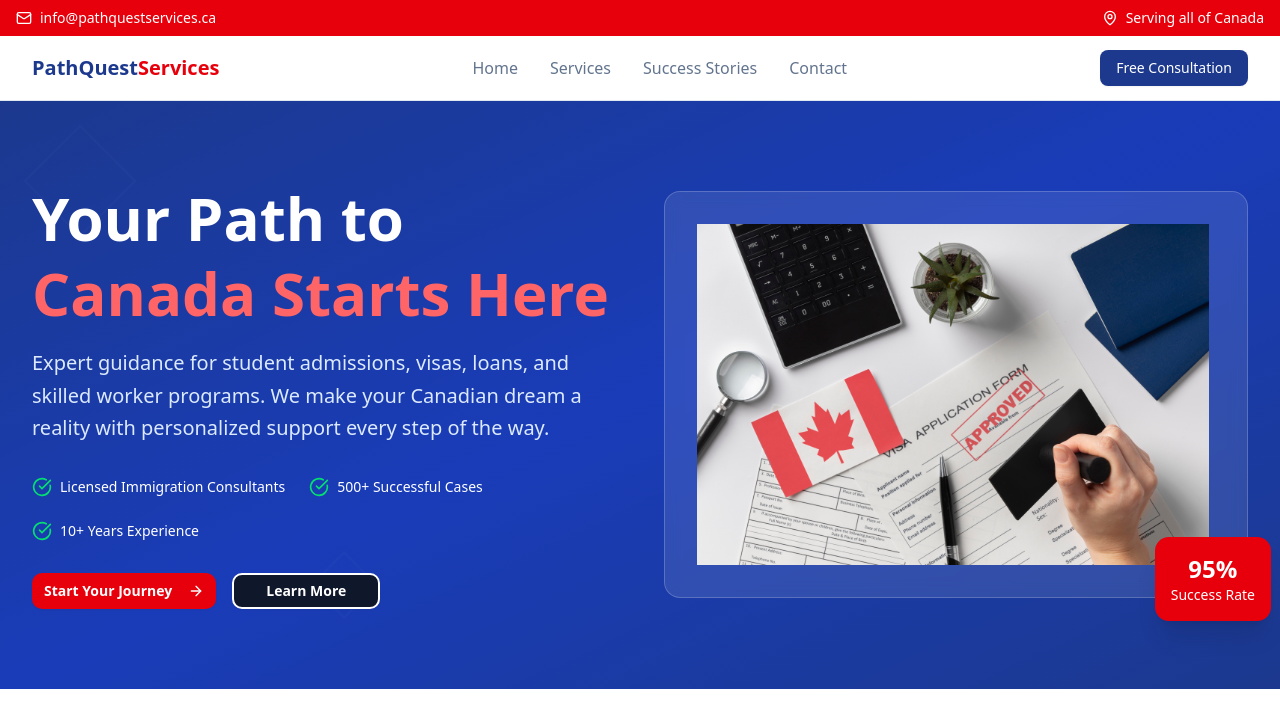
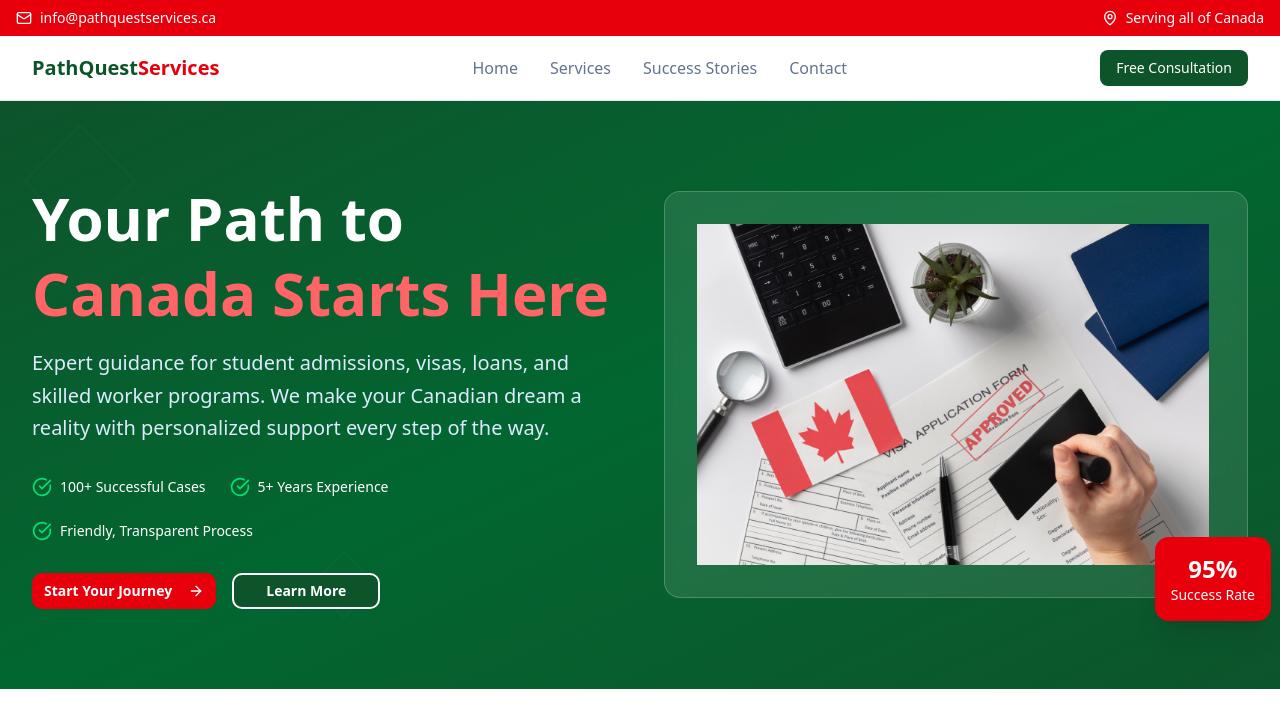
Before and after one commit to PreyeO/Path-Qwest, a Next.js app: page / in a window 1280 px wide. Shown: the top 728 px of the page. Built offline with nearby package versions, Linux system fonts and the light colour scheme.

Commit message:
update content

```diff
--- a/components/landing-sections/Hero.tsx
+++ b/components/landing-sections/Hero.tsx
@@ -7,7 +7,7 @@ const Hero = () => {
   return (
     <section
       id="home"
-      className="relative bg-gradient-to-br from-blue-900 via-blue-800 to-blue-900 text-white py-12 md:py-20 overflow-hidden"
+      className="relative bg-gradient-to-br from-green-900 via-green-800 to-green-900 text-white py-12 md:py-20 overflow-hidden"
     >
       {/* Background Pattern */}
       <div className="absolute inset-0 opacity-10">
@@ -36,15 +36,15 @@ const Hero = () => {
             <div className="flex flex-wrap gap-6 text-sm">
               <div className="flex items-center space-x-2">
                 <CheckCircle className="w-5 h-5 text-green-400" />
-                <span>Licensed Immigration Consultants</span>
+                <span>100+ Successful Cases</span>
               </div>
               <div className="flex items-center space-x-2">
                 <CheckCircle className="w-5 h-5 text-green-400" />
-                <span>500+ Successful Cases</span>
+                <span>5+ Years Experience</span>
               </div>
               <div className="flex items-center space-x-2">
                 <CheckCircle className="w-5 h-5 text-green-400" />
-                <span>10+ Years Experience</span>
+                <span>Friendly, Transparent Process</span>
               </div>
             </div>
 
@@ -54,7 +54,7 @@ const Hero = () => {
                 <span>Start Your Journey</span>
                 <ArrowRight className="w-5 h-5" />
               </Button>
-              <Button className="border-2 border-white text-white px-8 py-4 rounded-lg hover:bg-white hover:text-blue-900 transition-all duration-300 font-semibold">
+              <Button className=" bg-green-900 border-2 border-white text-white px-8 py-4 rounded-lg hover:bg-white hover:text-green-900 transition-all duration-300 font-semibold">
                 Learn More
               </Button>
             </div>
--- a/components/layout/Navbar.tsx
+++ b/components/layout/Navbar.tsx
@@ -32,7 +32,7 @@ const Navbar = () => {
             <Link
               key={link.href}
               href={link.href}
-              className="text-muted-foreground hover:text-blue-900 transition-colors font-medium"
+              className="text-muted-foreground hover:text-green-900 transition-colors font-medium"
             >
               {link.name}
             </Link>
@@ -41,7 +41,7 @@ const Navbar = () => {
 
         {/* CTA Button */}
         <div className="hidden md:block">
-          <Button className="bg-blue-900 cursor-pointer text-white hover:bg-blue-800 transition-colors">
+          <Button className="bg-green-900 cursor-pointer text-white hover:bg-green-800 transition-colors">
             Free Consultation
           </Button>
         </div>
@@ -60,12 +60,12 @@ const Navbar = () => {
                   key={link.href}
                   href={link.href}
                   onClick={() => setOpen(false)}
-                  className="text-base font-medium text-muted-foreground hover:text-blue-900"
+                  className="text-base font-medium text-muted-foreground hover:text-green-900"
                 >
                   {link.name}
                 </Link>
               ))}
-              <Button className="bg-blue-900 cursor-pointer text-white hover:bg-blue-800 w-full mt-4">
+              <Button className="bg-green-900 cursor-pointer text-white hover:bg-green-800 w-full mt-4">
                 Free Consultation
               </Button>
             </nav>
--- a/components/ui/logo.tsx
+++ b/components/ui/logo.tsx
@@ -2,7 +2,7 @@ import React from "react";
 
 const Logo = () => {
   return (
-    <div className="text-xl font-bold text-blue-900">
+    <div className="text-xl font-bold text-green-900">
       PathQuest<span className="text-red-600">Services</span>
     </div>
   );
```
